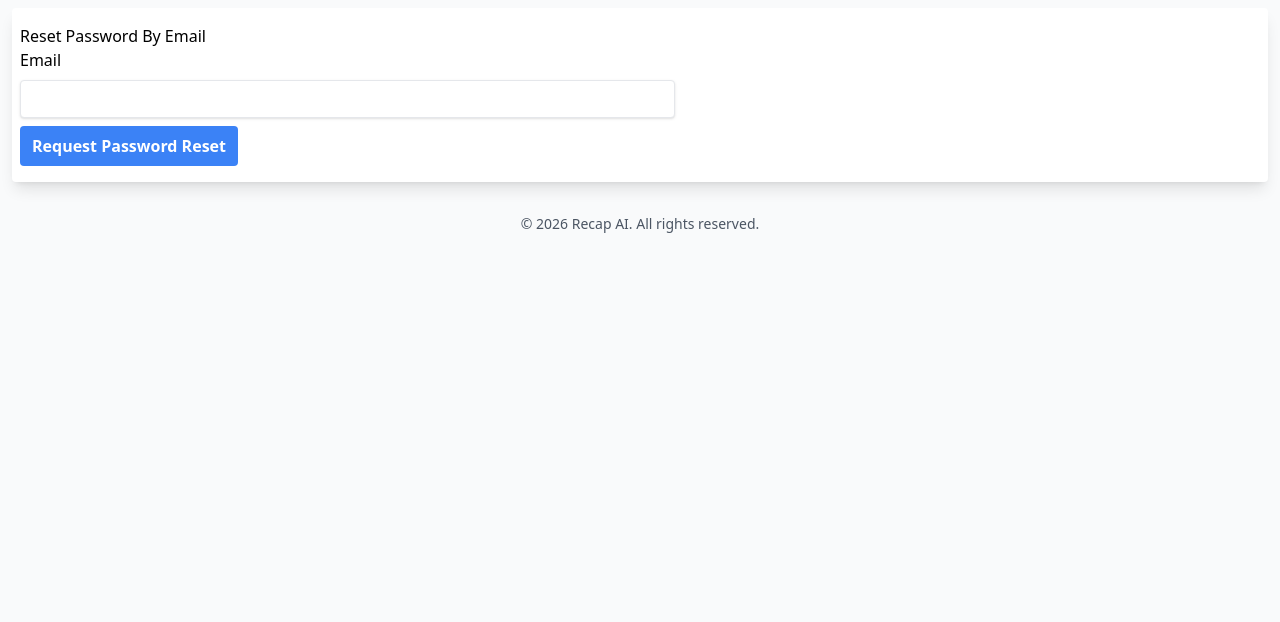
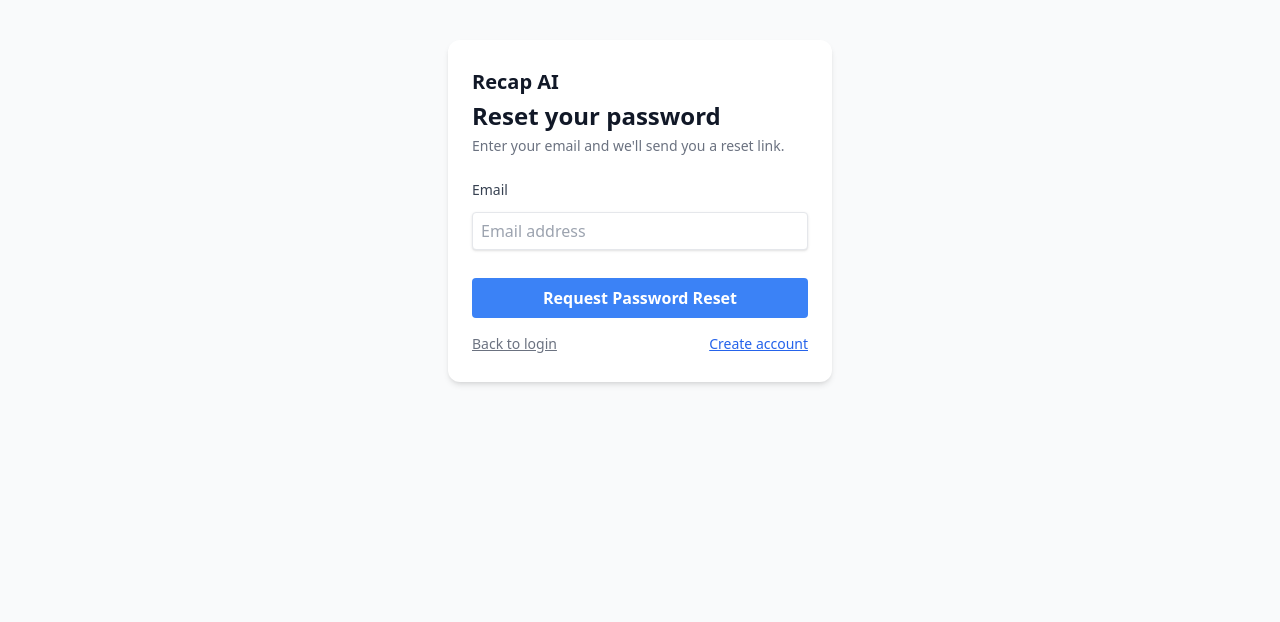
Before and after one commit to cedralpass/recapai-app, a Flask app: page /auth/reset_password_request in a window 1280 px wide. Shown: the part 44-666 px from the top of the page. Before the commit the page ends 277 px from the top, so only its background shows below. Run offline with Flask 3, Linux system fonts and the light colour scheme; style sheets or scripts are compiled from the project's sources; parts of the project's set-up code (start-up, migrations or seed data) failed here and were passed over.

Commit message:
feat: apply card layout to forgot password and reset password pages
Bring reset_password_request and reset_password in line with the new
login/register card style — grey-50 background, white rounded card,
Recap AI logo line, labelled full-width fields, and back-to-login link.

Co-Authored-By: Claude Sonnet 4.6 <noreply@anthropic.com>

```diff
--- a/recap/templates/auth/reset_password_request.html
+++ b/recap/templates/auth/reset_password_request.html
@@ -1,18 +1,28 @@
 {% extends "base.html" %}
 
+{% block main_class %}min-h-screen bg-gray-50 py-10{% endblock %}
+
 {% block content %}
-<div class="bg-white shadow-lg rounded px-2 pt-4 pb-4 mb-2">
-    <h1>Reset Password By Email</h1>
-    <form action="" method="post">
-        {{ form.hidden_tag() }}
-        <p>
-            {{ form.email.label }}<br>
-            {{ form.email(size=64) }}<br>
-            {% for error in form.email.errors %}
-            <span style="color: red;">[{{ error }}]</span>
-            {% endfor %}
-        </p>
-        <p>{{ form.submit() }}</p>
-    </form>
+<div class="bg-white rounded-xl shadow-md px-6 py-7 max-w-sm mx-auto">
+  <div class="font-black text-xl text-gray-900 mb-1">Recap AI</div>
+  <h1 class="text-2xl font-extrabold text-gray-900 mb-1">Reset your password</h1>
+  <p class="text-sm text-gray-500 mb-6">Enter your email and we'll send you a reset link.</p>
+
+  <form action="" method="post">
+    {{ form.hidden_tag() }}
+    <div class="mb-5">
+      {{ form.email.label(class_="block text-sm font-medium text-gray-700 mb-1") }}
+      {{ form.email(class_="w-full", placeholder="Email address") }}
+      {% for error in form.email.errors %}
+      <span class="text-red-600 text-xs mt-1 block">{{ error }}</span>
+      {% endfor %}
+    </div>
+    {{ form.submit(class_="w-full") }}
+  </form>
+
+  <div class="flex justify-between mt-4 text-sm">
+    <a href="{{ url_for('auth.login') }}" class="text-gray-500 hover:text-gray-700">Back to login</a>
+    <a href="{{ url_for('auth.register') }}" class="text-blue-600">Create account</a>
+  </div>
 </div>
 {% endblock %}
```
Also changed, not shown: recap/templates/auth/reset_password.html (+23 -12 lines).
